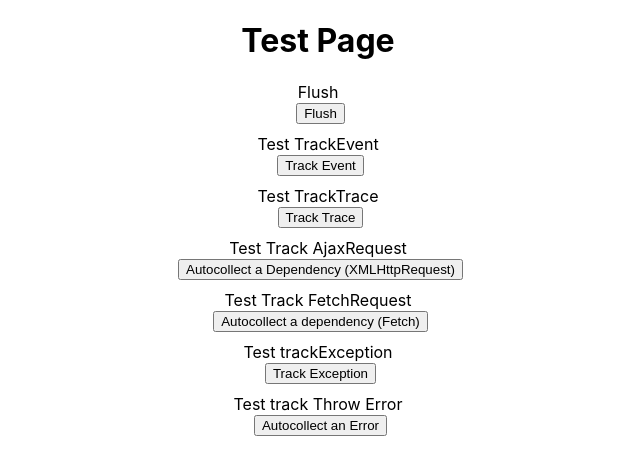
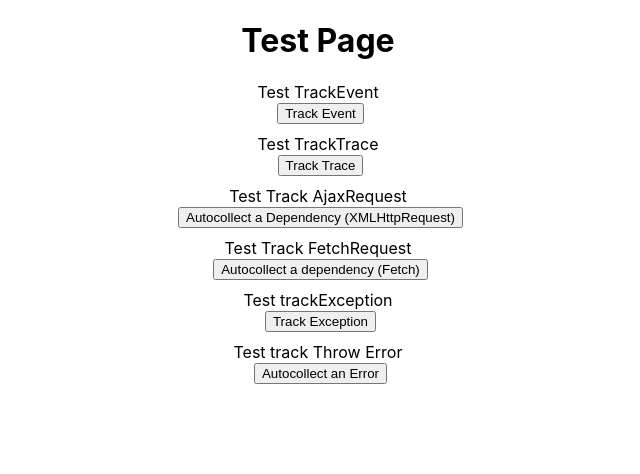
Before and after one commit to smmb98/application-insights-react-demo, a React (Vite) app: page /test in a window 1280 px wide. Shown: the top 474 px of the page, without its empty margins (322-962 px from the left). Built offline with nearby package versions, Linux system fonts and the light colour scheme.

Commit message:
commented flush

```diff
--- a/src/TestPage.jsx
+++ b/src/TestPage.jsx
@@ -22,9 +22,9 @@ function TestPage() {
     appInsights.trackEvent({ name: "some event" });
   }
 
-  function flush() {
-    appInsights.flush();
-  }
+  // function flush() {
+  //   appInsights.flush();
+  // }
 
   function throwError() {
     throw new Error("test error");
@@ -43,10 +43,10 @@ function TestPage() {
   return (
     <div className="App">
       <h1>Test Page</h1>
-      <div>
+      {/* <div>
         <div>Flush</div>
         <button onClick={flush}>Flush</button>
-      </div>
+      </div> */}
       <div>
         <div>Test TrackEvent</div>
         <button onClick={trackEvent}>Track Event</button>
```
